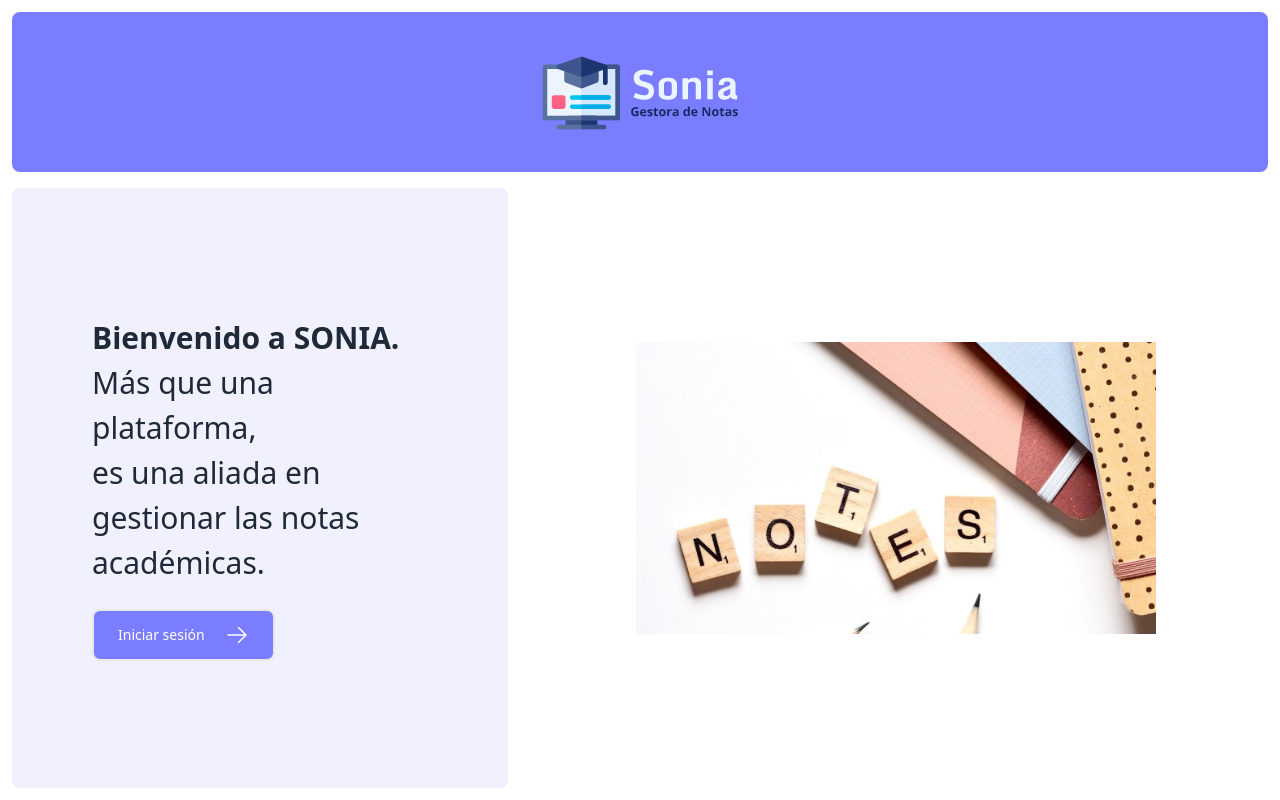
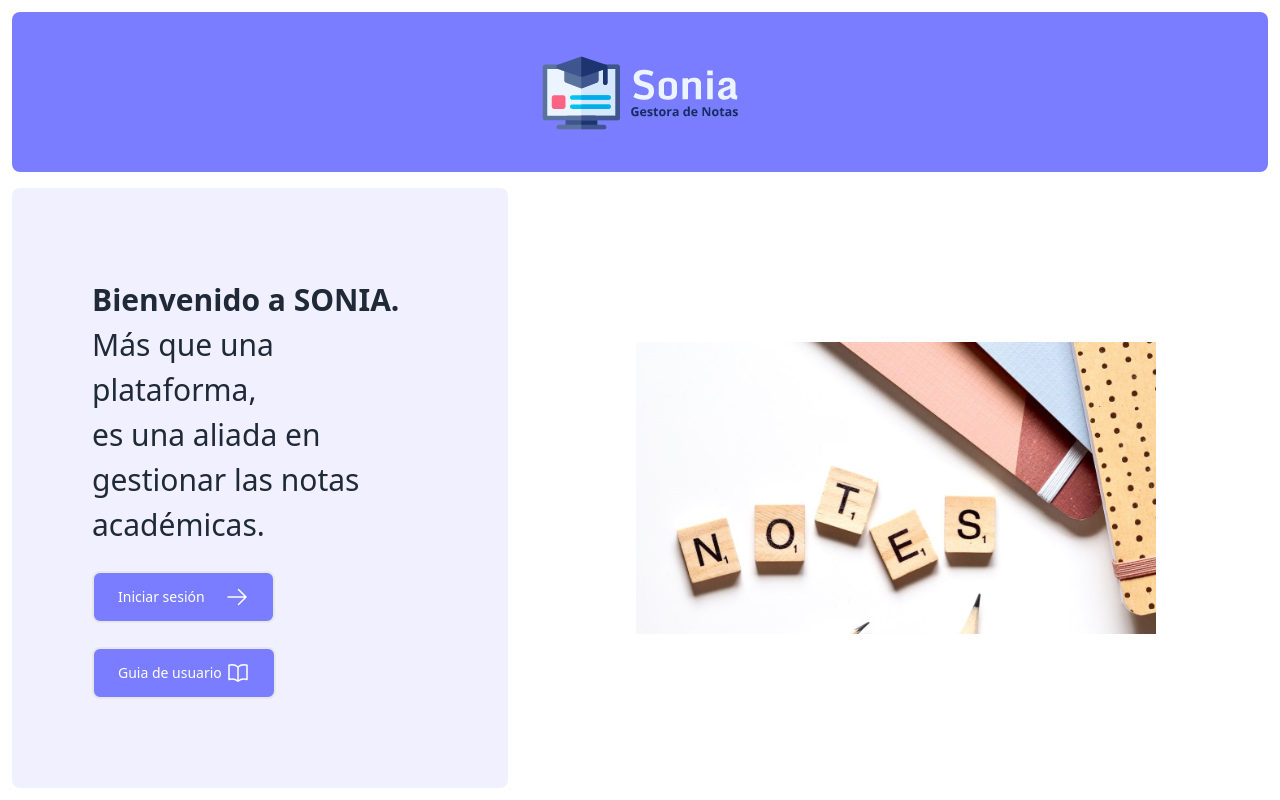
Before and after one commit to alejo170/sonia-system, a Next.js app: page / in a window 1280 px wide. Built offline with nearby package versions, Linux system fonts and the light colour scheme.

Commit message:
Añadiendo boton para la guia de usuario

```diff
--- a/app/page.tsx
+++ b/app/page.tsx
@@ -1,4 +1,4 @@
-import { ArrowRightIcon } from '@heroicons/react/24/outline';
+import { ArrowRightIcon, BookOpenIcon } from '@heroicons/react/24/outline';
 import Link from 'next/link';
 import Image from 'next/image';
 
@@ -21,6 +21,15 @@ export default function Page() {
           >
             <span>Iniciar sesión</span>{' '}
             <ArrowRightIcon className="w-5 md:w-6" />
+          </Link>
+          <Link
+            href="https://sonia-system-docs.vercel.app/"
+            target="_blank"
+            rel="noopener noreferrer"
+            className="border-primary flex items-center gap-1 self-start rounded-lg border-2 bg-500 px-6 py-3 text-sm font-medium text-white shadow-[inset_0px_-2px_0px_1px_secondary] transition duration-300 ease-in-out hover:bg-100 hover:text-500"
+          >
+            <span>Guia de usuario</span>{' '}
+            <BookOpenIcon className="w-5 md:w-6" />
           </Link>
         </div>
 
--- /dev/null
+++ b/jest.setup.ts
@@ -0,0 +1,6 @@
+// Optional: configure or set up a testing framework before each test.
+// If you delete this file, remove `setupFilesAfterEnv` from `jest.config.js`
+
+// Used for __tests__/testing-library.js
+// Learn more: https://github.com/testing-library/jest-dom
+import '@testing-library/jest-dom';
```
Also changed, not shown: jest.config.ts (added, +22 -0 lines), package.json (+13 -1 lines), 2 other files (tests, documents, lock files or other folders).
